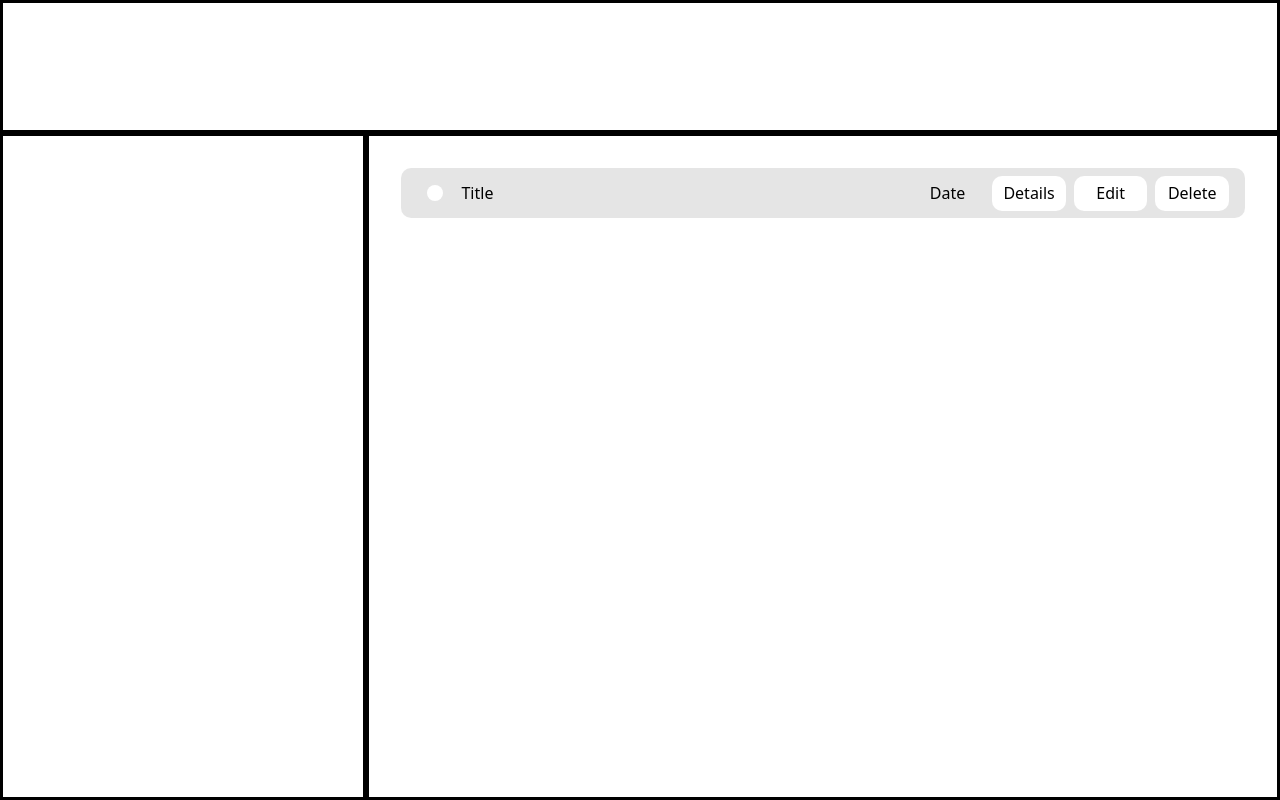
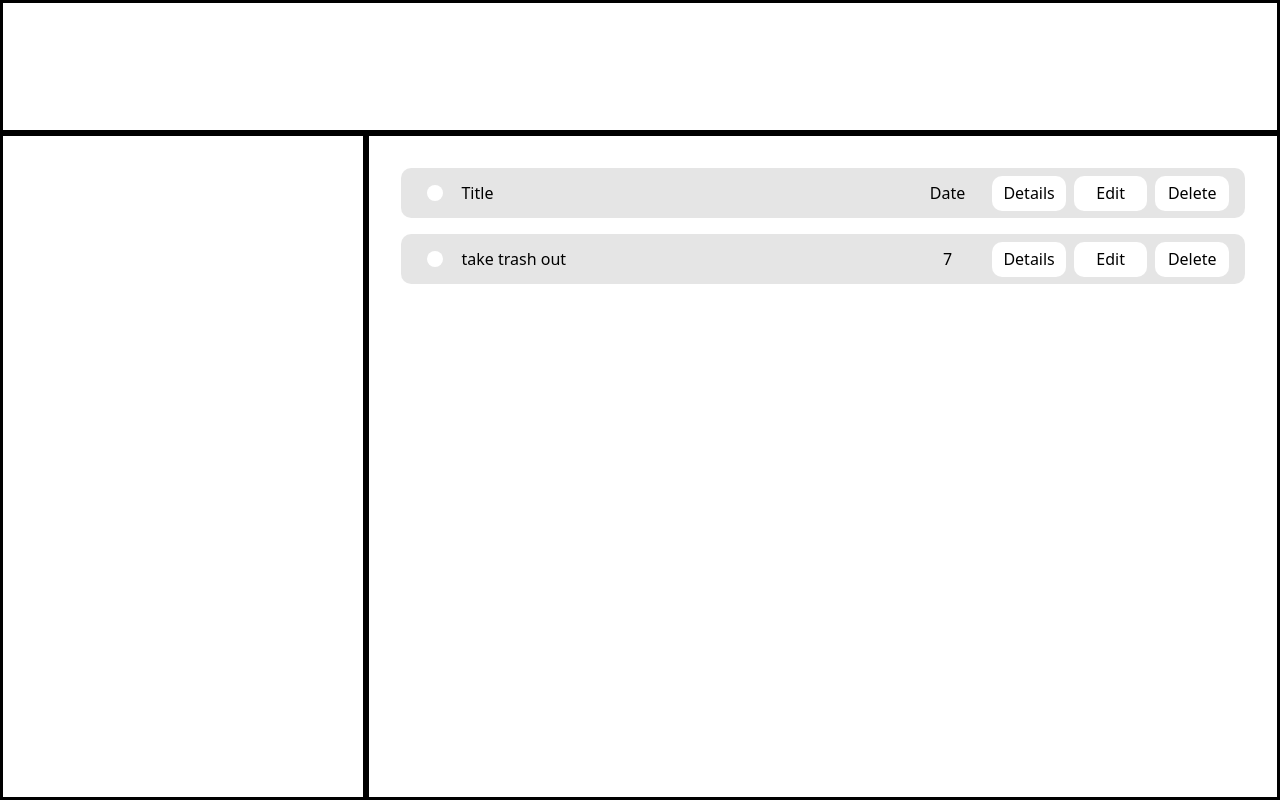
Before and after one commit to mosierkyle/To-Do-List, a website built with webpack: page dist/index.html in a window 1280 px wide. Built offline with nearby package versions, Linux system fonts and the light colour scheme.

Commit message:
Create details item within the todo item

```diff
--- /dev/null
+++ b/src/Modules/dom-manipulation.js
@@ -0,0 +1,44 @@
+export const createToDoItem = (obj) => {
+    const body = document.querySelector('#body')
+    const toDos = document.querySelector('#to-dos');
+    let toDoDiv = document.createElement('div');
+    let toDoCheckDiv = document.createElement('div');
+    let toDoCheck = document.createElement('button');
+    let toDoTitle = document.createElement('p');
+    let toDoDateDiv = document.createElement('div');
+    let toDoDate = document.createElement('p');
+    let toDoDetails = document.createElement('button');
+    let toDoEdit = document.createElement('button');
+    let toDoDelete = document.createElement('button');
+    let details = document.createElement('div')
+
+    toDoDiv.setAttribute('id', obj.name)
+    toDoDiv.setAttribute('class', 'to-do-item');
+    toDoCheckDiv.setAttribute('class', 'to-do-item-box-div');
+    toDoCheck.setAttribute('class', 'to-do-item-box');
+    toDoTitle.setAttribute('class', 'to-do-item-title');
+    toDoDateDiv.setAttribute('class', 'to-do-item-date-div');
+    toDoDate.setAttribute('class', 'to-do-item-date');
+    toDoDetails.setAttribute('class', 'to-do-item-details');
+    toDoEdit.setAttribute('class', 'to-do-item-edit');
+    toDoDelete.setAttribute('class', 'to-do-item-edit');
+    details.setAttribute('class', 'details')
+
+    toDoTitle.textContent = obj.name;
+    toDoDate.textContent = obj.dueDate;
+    toDoDetails.textContent = 'Details'
+    toDoEdit.textContent = 'Edit'
+    toDoDelete.textContent = 'Delete'
+
+    toDos.appendChild(toDoDiv);
+    toDoDiv.appendChild(toDoCheckDiv);
+    toDoCheckDiv.appendChild(toDoCheck);
+    toDoDiv.appendChild(toDoTitle);
+    toDoDiv.appendChild(toDoDateDiv);
+    toDoDateDiv.appendChild(toDoDate);
+    toDoDiv.appendChild(toDoDetails);
+    toDoDiv.appendChild(toDoEdit);
+    toDoDiv.appendChild(toDoDelete);
+    body.appendChild(details)
+
+}
--- a/src/index.js
+++ b/src/index.js
@@ -1,7 +1,8 @@
 import "./main.css";
-import { toDoItem, projectToDoItem } from "./Modules/create-ToDo-item";
+import { toDoItem } from "./Modules/create-ToDo-item";
 import { toDoList } from "./Modules/create-ToDo-list";
 import { projects, lists} from "./Modules/miscObjs";
+import { createToDoItem } from "./Modules/dom-manipulation";
 
 const project1 = new toDoList('school')
 const project2 = new toDoList('gym')
@@ -20,3 +21,5 @@ toDo3.addTo()
 console.log(project1.toDos);
 console.log(lists.lists[1]);
 console.log(projects.projectList[0]);
+
+createToDoItem(toDo1);
--- a/src/main.css
+++ b/src/main.css
@@ -116,3 +116,14 @@
     border-radius: 10px;
     font-size: 1rem;
 }
+
+.details {
+    display: none;
+    position: absolute;
+    top: 25%;
+    left: 30%;
+    height: 100px;
+    width: 60vw;
+    background-color: white;
+    border: solid;
+}
```
Also changed, not shown: dist/index.html, dist/main.js.
